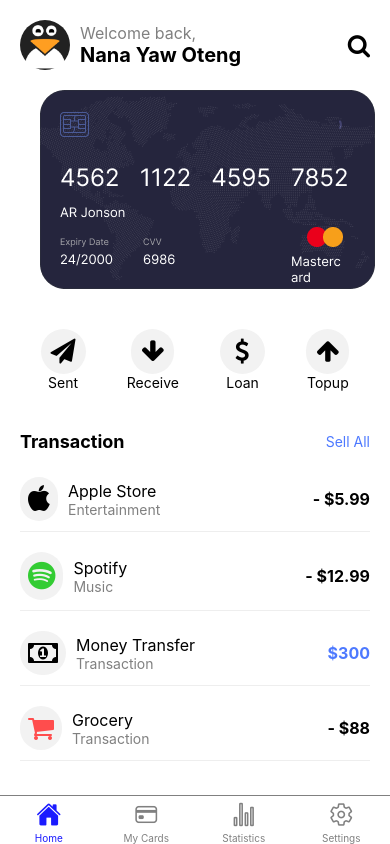
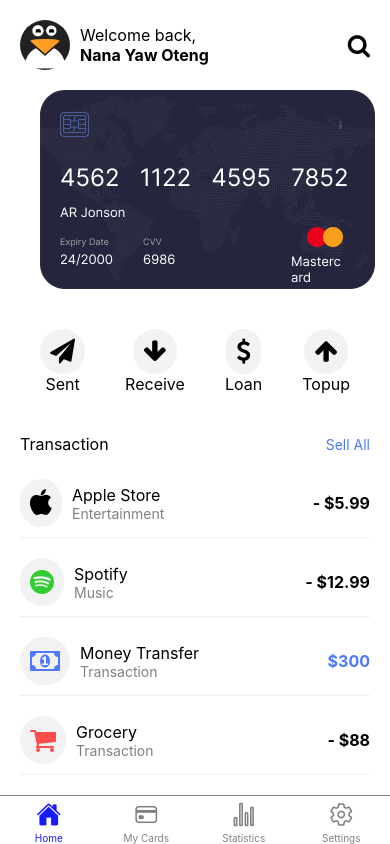
Before and after one commit to Nana-Yaw-Oteng/rn-assignment5-11038553, a React Native app in the folder Card/: screen / in a window 390 px wide. Built offline with nearby package versions, Linux system fonts and the light colour scheme.

Commit message:
Added dark theme css

```diff
--- a/Card/components/HomeScreen.js
+++ b/Card/components/HomeScreen.js
@@ -1,110 +1,82 @@
 import React from 'react';
-import { View, Text, StyleSheet, ScrollView, Image, TouchableOpacity,SafeAreaView } from 'react-native';
+import { View, Text, StyleSheet, ScrollView, Image, TouchableOpacity, SafeAreaView } from 'react-native';
 import Icon from 'react-native-vector-icons/FontAwesome';
 
-const HomeScreen = () => {
+const HomeScreen = ({ isDarkTheme }) => {
   return (
-    <SafeAreaView>
-    <ScrollView style={styles.container}>
+    <SafeAreaView style={isDarkTheme ? styles.safeAreaDark : styles.safeAreaLight}>
+      <ScrollView style={isDarkTheme ? styles.containerDark : styles.containerLight}>
         <View style={styles.header}>
           <Image source={require('../assets/penguin.png')} style={styles.profilePic} />
           <View style={styles.headerText}>
-          <Text style={styles.welcomeText}>Welcome back,</Text>
-          <Text style={styles.nameText}>Nana Yaw Oteng</Text>
+            <Text style={[{ color: '#bfbfbf', fontSize: 24 }, isDarkTheme ? styles.textDark : styles.textLight]}>Welcome back,</Text>
+            <Text style={[{ fontWeight: 'bold' }, isDarkTheme ? styles.textDark : styles.textLight]}>Nana Yaw Oteng</Text>
           </View>
-        <Icon name="search" size={24} color="black" />
+          <Icon name="search" size={24} color={isDarkTheme ? 'white' : 'black'} />
         </View>
         <View>
-      <Image style={styles.card} source={require('../assets/Card.png')}/>
+          <Image style={styles.card} source={require('../assets/Card.png')} />
         </View>
-
-
         <View style={styles.actions}>
-        <TouchableOpacity style={styles.actionButton}>
-            <View style={{backgroundColor:'#f2f2f2', borderRadius:40,padding:10}}>
-          <Icon name="send" size={25} color="black" />
-          </View>
-          <Text>Sent</Text>
-        </TouchableOpacity>
-        <TouchableOpacity style={styles.actionButton}>
-           <View style={{backgroundColor:'#f2f2f2', borderRadius:40,padding:10}}>
-           <Icon  name="arrow-down" size={25} color="black" />
-           </View>
-
-
-          <Text>Receive</Text>
-        </TouchableOpacity>
-        <TouchableOpacity style={styles.actionButton}>
-            <View style={{backgroundColor:'#f2f2f2', borderRadius:40,padding:10,width:45}}>
-            <Icon style={{marginLeft:5}} name="dollar" size={25} color="black" />
-            </View>
-
-          <Text>Loan</Text>
-        </TouchableOpacity>
-        <TouchableOpacity style={styles.actionButton}>
-            <View style={{backgroundColor:'#f2f2f2', borderRadius:40,padding:10}}>
-          <Icon name="arrow-up" size={25} color="black" />
-          </View>
-          <Text>Topup</Text>
-        </TouchableOpacity>
+          {renderActionButton('send', 'Sent', isDarkTheme)}
+          {renderActionButton('arrow-down', 'Receive', isDarkTheme)}
+          {renderActionButton('dollar', 'Loan', isDarkTheme)}
+          {renderActionButton('arrow-up', 'Topup', isDarkTheme)}
         </View>
         <View style={styles.transactions}>
-        <Text style={styles.transactionsTitle}>Transaction</Text>
+          <Text style={isDarkTheme ? styles.textDark : styles.textLight}>Transaction</Text>
           <TouchableOpacity>
             <Text style={styles.sellAll}>Sell All</Text>
           </TouchableOpacity>
         </View>
-      <View style={styles.transactionItem}>
-        <View style={{backgroundColor:'#f2f2f2', borderRadius:40,padding:8}}>
-        <Icon name="apple" size={28} color="black" />
-        </View>
-        <View style={styles.transactionDetails}>
-          <Text style={styles.transactionText}>Apple Store</Text>
-          <Text style={styles.transactionCategory}>Entertainment</Text>
-        </View>
-        <Text style={styles.transactionAmount}>- $5.99</Text>
-      </View>
-      <View style={styles.transactionItem}>
-      <View style={{backgroundColor:'#f2f2f2', borderRadius:40,padding:8}}>
-      <Icon name="spotify" size={32} color="#33cc33" />
-          </View>
-        <View style={styles.transactionDetails}>
-          <Text style={styles.transactionText}>Spotify</Text>
-          <Text style={styles.transactionCategory}>Music</Text>
-        </View>
-        <Text style={styles.transactionAmount}>- $12.99</Text>
-      </View>
-      <View style={styles.transactionItem}>
-        <View style={{backgroundColor:'#f2f2f2', borderRadius:40,padding:8}}>
-        <Icon  name="money" size={28} color="black" />
-        </View>
-        <View style={styles.transactionDetails}>
-          <Text style={styles.transactionText}>Money Transfer</Text>
-          <Text style={styles.transactionCategory}>Transaction</Text>
-        </View>
-        <Text style={{fontSize: 16,fontWeight: 'bold',color:'#4d79ff'}}>$300</Text>
-      </View>
-      <View style={styles.transactionItem}>
-        <View style={{backgroundColor:'#f2f2f2', borderRadius:40,padding:8}}>
-        <Icon name="shopping-cart" size={28} color="#ff4d4d" />
-        </View>
-        <View style={styles.transactionDetails}>
-          <Text style={styles.transactionText}>Grocery</Text>
-          <Text style={styles.transactionCategory}>Transaction</Text>
-        </View>
-        <Text style={styles.transactionAmount}>- $88</Text>
-      </View>
+        {renderTransactionItem('apple', 'Apple Store', 'Entertainment', '- $5.99', isDarkTheme)}
+        {renderTransactionItem('spotify', 'Spotify', 'Music', '- $12.99', isDarkTheme, '#33cc33')}
+        {renderTransactionItem('money', 'Money Transfer', 'Transaction', '$300', isDarkTheme, '#4d79ff', true)}
+        {renderTransactionItem('shopping-cart', 'Grocery', 'Transaction', '- $88', isDarkTheme, '#ff4d4d')}
       </ScrollView>
     </SafeAreaView>
   );
 };
 
-export default HomeScreen;
+const renderActionButton = (iconName, label, isDarkTheme) => (
+  <TouchableOpacity style={styles.actionButton}>
+    <View style={[styles.iconContainer, isDarkTheme && styles.iconContainerDark]}>
+      <Icon name={iconName} size={25} color={isDarkTheme ? 'white' : 'black'} />
+    </View>
+    <Text style={isDarkTheme ? styles.textDark : styles.textLight}>{label}</Text>
+  </TouchableOpacity>
+);
+
+const renderTransactionItem = (iconName, title, category, amount, isDarkTheme, iconColor = 'black', isPositive = false) => (
+  <View style={styles.transactionItem}>
+    <View style={[styles.iconContainer, isDarkTheme && styles.iconContainerDark]}>
+      <Icon name={iconName} size={28} color={iconColor} />
+    </View>
+    <View style={styles.transactionDetails}>
+      <Text style={isDarkTheme ? styles.textDark : styles.textLight}>{title}</Text>
+      <Text style={styles.transactionCategory}>{category}</Text>
+    </View>
+    <Text style={{ fontSize: 16, fontWeight: 'bold', color: isPositive ? '#4d79ff' : (isDarkTheme ? 'white' : 'black') }}>
+      {amount}
+    </Text>
+  </View>
+);
 
 const styles = StyleSheet.create({
-  container: {
-
+  safeAreaLight: {
     backgroundColor: '#fff',
+    color: '#000'
+  },
+  safeAreaDark: {
+    flex: 1,
+    backgroundColor: '#000033',
+  },
+  containerLight: {
+    backgroundColor: '#fff',
+    padding: 20,
+  },
+  containerDark: {
+    backgroundColor: '#000033',
     padding: 20,
   },
   header: {
@@ -121,28 +93,19 @@
     flex: 1,
     marginLeft: 10,
   },
-  welcomeText: {
+  textLight: {
     fontSize: 16,
-    color: 'gray',
+    color: '#000',
   },
-  nameText: {
-    fontSize: 20,
-    fontWeight: 'bold',
+  textDark: {
+    fontSize: 16,
+    color: 'white',
   },
   card: {
-    borderRadius:10,
-    marginVertical:20,
-     marginHorizontal:20,
-
-
+    borderRadius: 10,
+    marginVertical: 20,
+    marginHorizontal: 20,
   },
-
-  cardDetails: {
-    flexDirection: 'row',
-    justifyContent: 'space-between',
-    alignItems: 'center',
-  },
-
   actions: {
     flexDirection: 'row',
     justifyContent: 'space-around',
@@ -150,18 +113,21 @@
   },
   actionButton: {
     alignItems: 'center',
-    marginBottom:20,
-
+    marginBottom: 20,
+  },
+  iconContainer: {
+    backgroundColor: '#f2f2f2',
+    borderRadius: 40,
+    padding: 10,
+  },
+  iconContainerDark: {
+    backgroundColor: '#001f4d',
   },
   transactions: {
     flexDirection: 'row',
     justifyContent: 'space-between',
     alignItems: 'center',
     marginBottom: 10,
-  },
-  transactionsTitle: {
-    fontSize: 18,
-    fontWeight: 'bold',
   },
   sellAll: {
     color: '#4d79ff',
@@ -173,20 +139,15 @@
     paddingVertical: 10,
     borderBottomWidth: 1,
     borderBottomColor: '#eee',
-    marginVertical:5
+    marginVertical: 5,
   },
   transactionDetails: {
     flex: 1,
     marginLeft: 10,
   },
-  transactionText: {
-    fontSize: 16,
-  },
   transactionCategory: {
     color: 'gray',
   },
-  transactionAmount: {
-    fontSize: 16,
-    fontWeight: 'bold',
-  },
 });
+
+export default HomeScreen;
```
Lines whose indentation alone changed are shown as unchanged.
